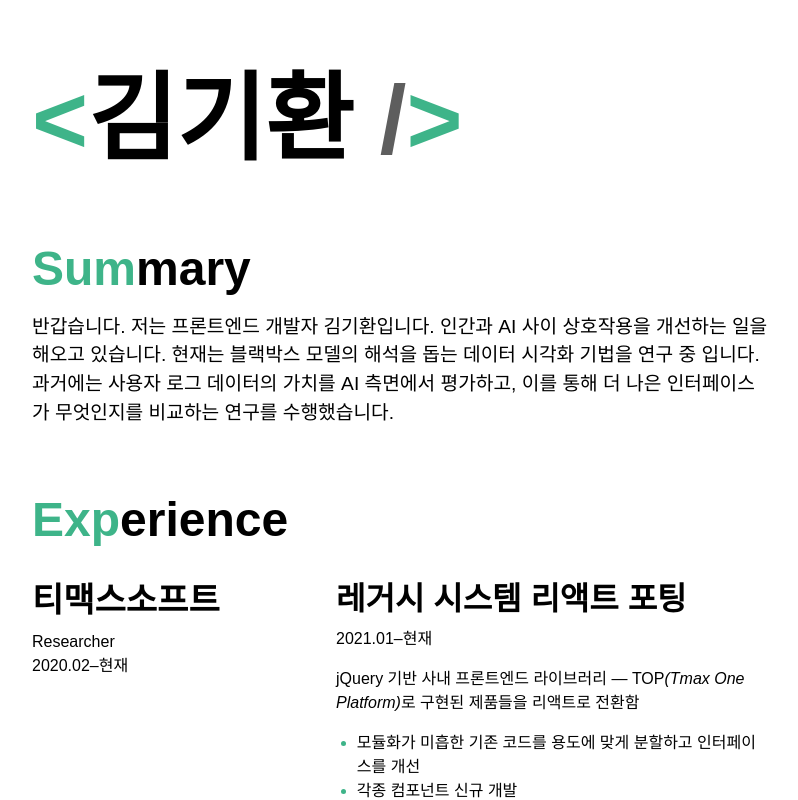
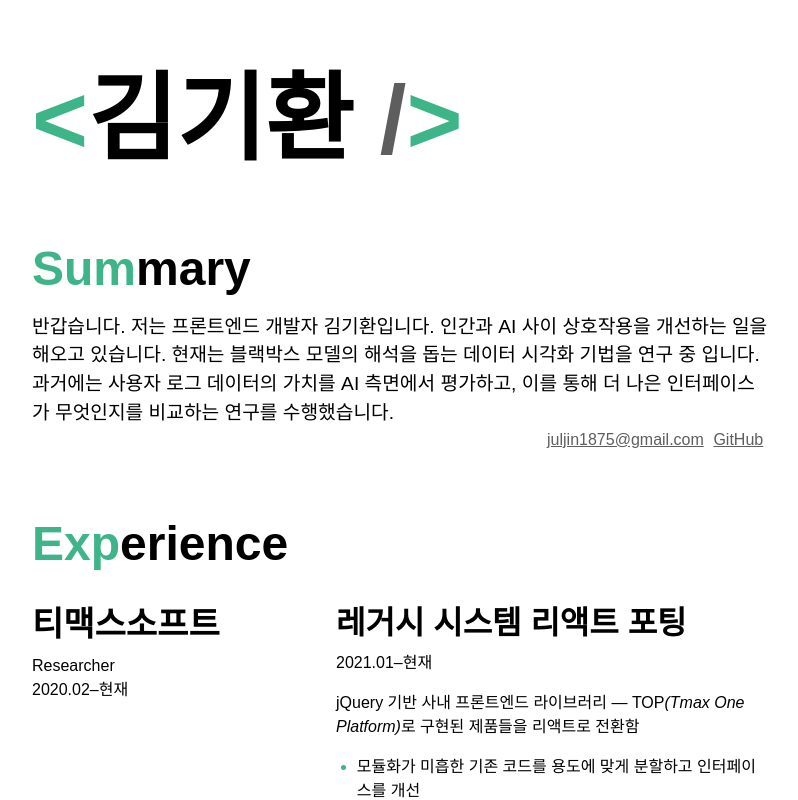
Before and after one commit to simulacre7/resume, a React (Create React App) app: page / in a window 1280 px wide. Shown: the top 800 px of the page, without its empty margins (240-1038 px from the left). Built offline with nearby package versions, Linux system fonts and the light colour scheme; a web font is replaced by a local one.

Commit message:
Add contact link

```diff
--- a/src/components/AboutMe.jsx
+++ b/src/components/AboutMe.jsx
@@ -2,6 +2,7 @@ import React from "react";
 import { Typography, useMediaQuery } from "@material-ui/core";
 import ColorHead from "./ColorHead";
 import useScrollFadeIn from "../hooks/useScrollFadeIn";
+import "./AboutMe.scss";
 
 export default function AboutMe() {
   const matches = useMediaQuery("(max-width:960px)");
@@ -12,6 +13,7 @@ export default function AboutMe() {
   const animatedItem = {
     title: useScrollFadeIn("down"),
     greeting: useScrollFadeIn("down"),
+    contact: useScrollFadeIn("down"),
   };
   return (
     <section style={{ padding: "0 2rem" }}>
@@ -32,6 +34,18 @@ export default function AboutMe() {
         가치를 AI 측면에서 평가하고, 이를 통해 더 나은 인터페이스가 무엇인지를
         비교하는 연구를 수행했습니다.
       </Typography>
+      <div
+        ref={animatedItem.contact.ref}
+        style={animatedItem.contact.style}
+        id="contact"
+      >
+        <a id="email" href="mailto:juljin1875@gmail.com">
+          <Typography>juljin1875@gmail.com</Typography>
+        </a>
+        <a id="github" href="https://github.com/simulacre7/">
+          <Typography>GitHub</Typography>
+        </a>
+      </div>
     </section>
   );
 }
--- /dev/null
+++ b/src/components/AboutMe.scss
@@ -0,0 +1,15 @@
+#contact {
+  display: flex;
+  align-items: flex-end;
+  justify-content: flex-end;
+}
+#contact a:hover {
+  color: teal;
+  cursor: pointer;
+}
+
+#contact a {
+  margin: 0 0.3rem;
+  text-decoration: underline;
+  color: #5e5e5e;
+}
```
